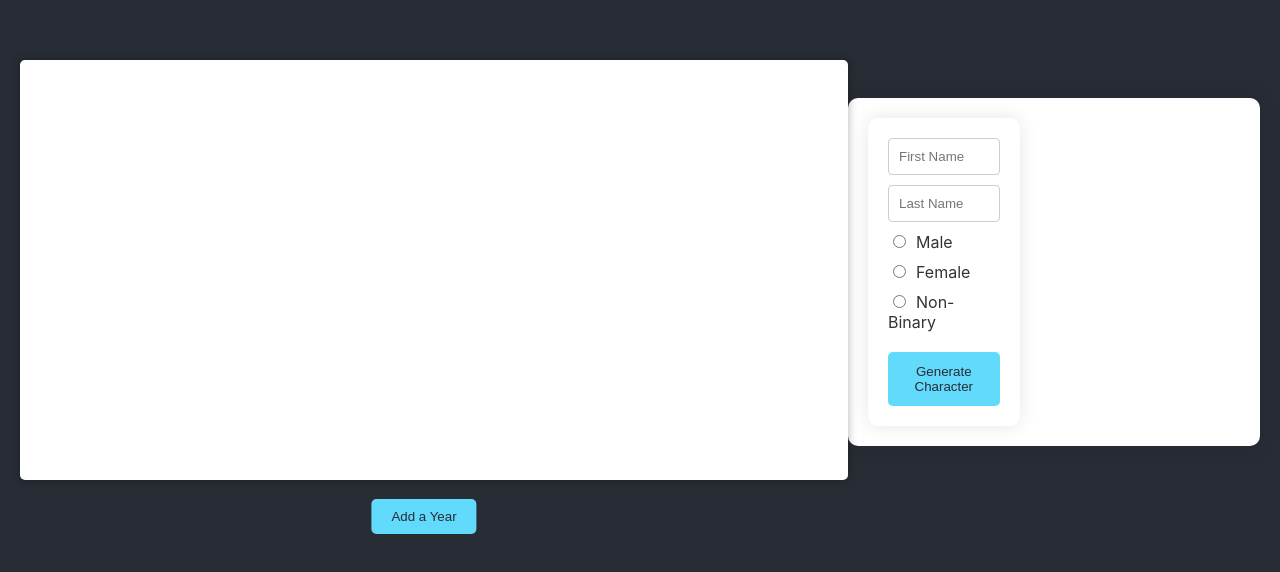
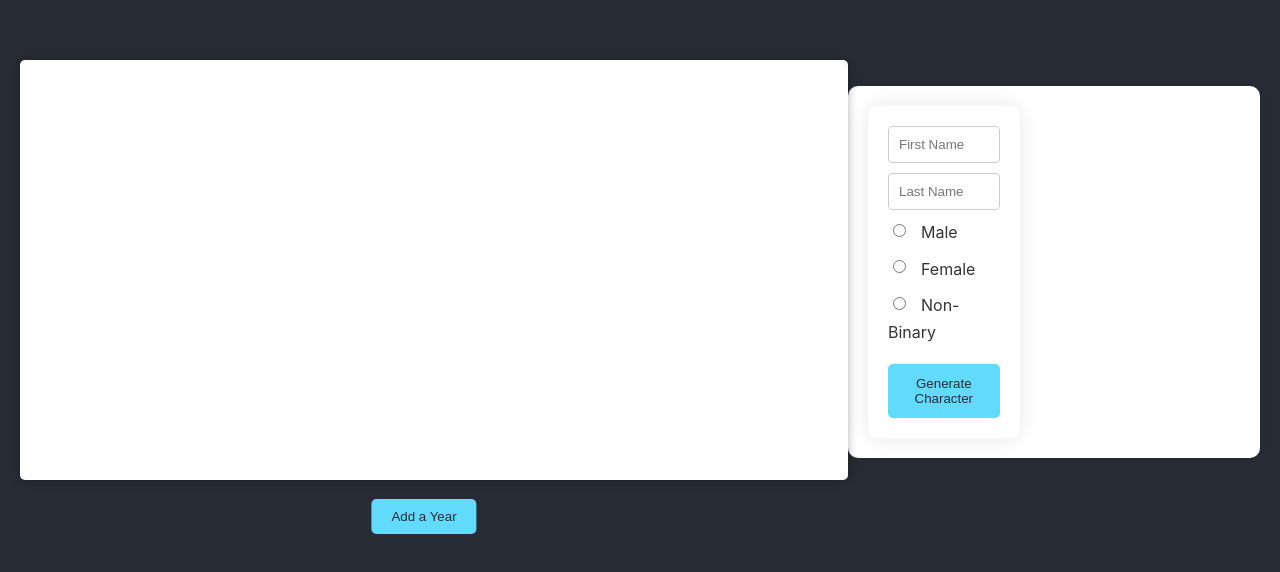
Before and after one commit to Nazrat450/Fables-of-Fantasy, a React (Create React App) app: page / in a window 1280 px wide. Shown: the part 148-720 px from the top of the page. Built offline with nearby package versions, Linux system fonts and the light colour scheme.

Commit message:
Css Update

```diff
--- a/src/App.css
+++ b/src/App.css
@@ -86,12 +86,15 @@
 }
 
 .radio-option {
-  margin-right: 10px;
+  margin-right: 15px;
+  vertical-align: middle;
 }
 
 label {
   display: block;
   margin-bottom: 10px;
+  font-size: 16px;
+  line-height: 24px;
 }
 
 #genbut {
@@ -130,3 +133,7 @@ label {
   box-shadow: 0 4px 6px rgba(0, 0, 0, 0.1);
   text-align: center;
 }
+
+.input-field, .radio-option {
+  margin-bottom: 10px;
+}
```
